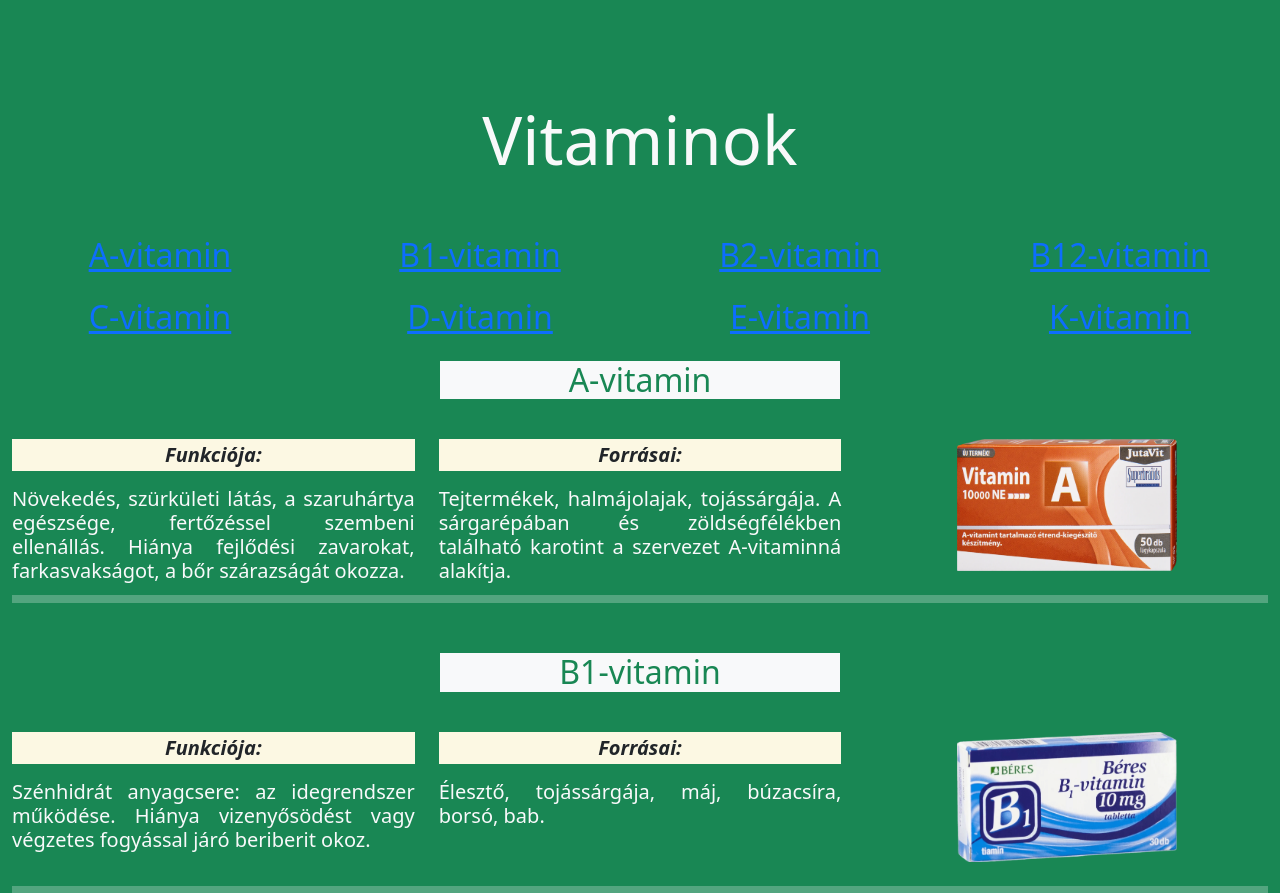
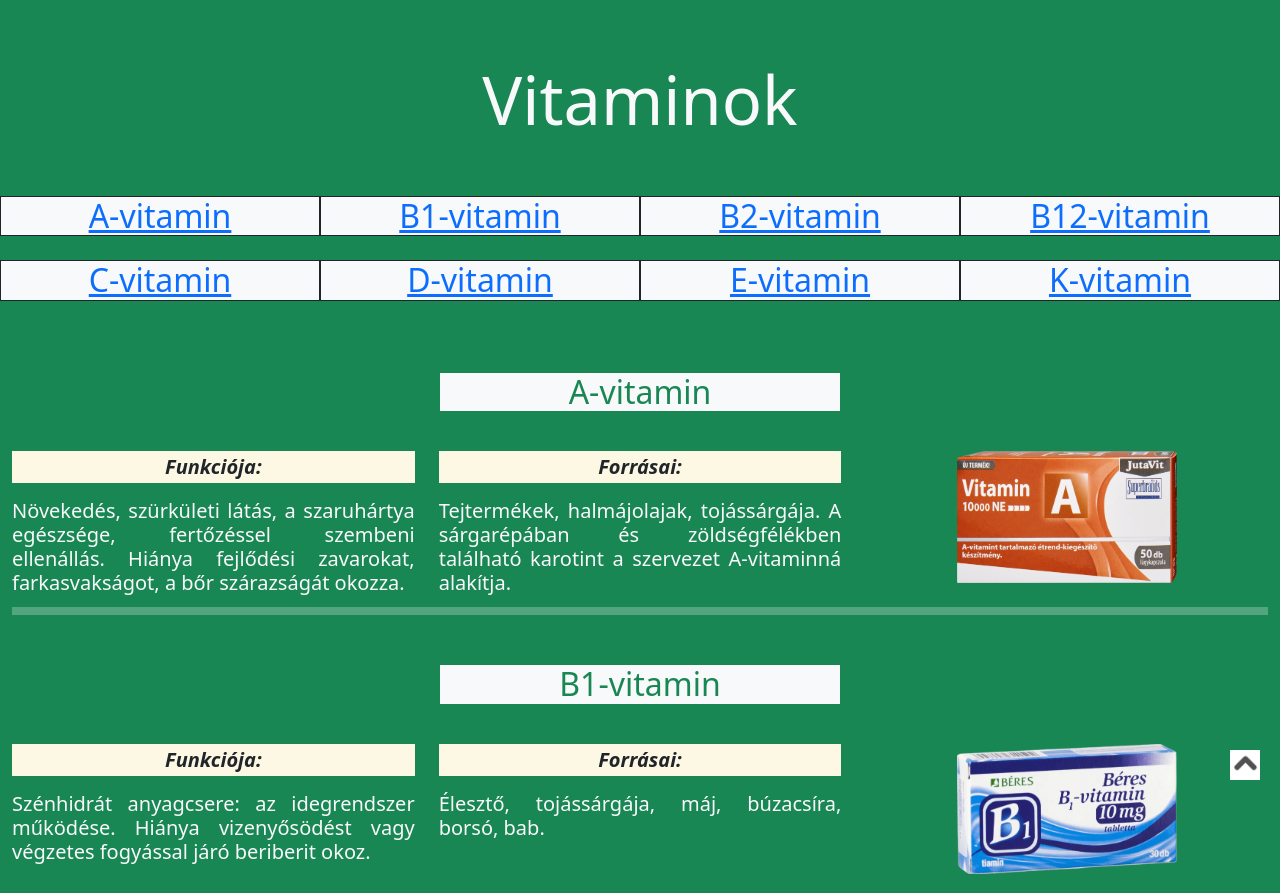
Before and after one commit to busa-robi/vitaminok, a plain HTML site: page index.html in a window 1280 px wide. Shown: the top 893 px of the page. Drawn offline with nearby package versions, Linux system fonts and the light colour scheme.

Commit message:
Ital ora

```diff
--- a/index.html
+++ b/index.html
@@ -12,28 +12,28 @@
 <body class="bg-success">
    <div class="container-fluid">
 
-       <div class="row fejlec">
+       <div class="row fejlec" id="fejlec">
            <div class="col-md-12 text-center h1 mb-3"><a href="https://hu.wikipedia.org/wiki/Vitamin" target="_blank" title="Vitaminok" class="text-light fejlecfelirat">Vitaminok</a></div>
        </div>
 
 
      <div class="row">
-            <div class="col-md-3 text-center h2 mb-4 text-decoration-none"><a href="#avitamin">A-vitamin</a></div>
-            <div class="col-md-3 text-center h2 mb-4 text-decoration-none"><a href="#b1vitamin">B1-vitamin</a></div>
-            <div class="col-md-3 text-center h2 mb-4 text-decoration-none"><a href="#b2vitamin">B2-vitamin</a></div>
-            <div class="col-md-3 text-center h2 mb-4 text-decoration-none"><a href="#b12vitamin">B12-vitamin</a></div>
+            <div class="col-md-3 text-center h2 mb-4 text-decoration-none border border-dark bg-light"><a href="#avitamin">A-vitamin</a></div>
+            <div class="col-md-3 text-center h2 mb-4 text-decoration-none border border-dark bg-light"><a href="#b1vitamin">B1-vitamin</a></div>
+            <div class="col-md-3 text-center h2 mb-4 text-decoration-none border border-dark bg-light"><a href="#b2vitamin">B2-vitamin</a></div>
+            <div class="col-md-3 text-center h2 mb-4 text-decoration-none border border-dark bg-light"><a href="#b12vitamin">B12-vitamin</a></div>
      </div>
 
      <div class="row">
-        <div class="col-md-3 text-center h2 mb-4 text-decoration-none"><a href="#cvitamin">C-vitamin</a></div>
-        <div class="col-md-3 text-center h2 mb-4 text-decoration-none"><a href="#b1vitamin">D-vitamin</a></div>
-        <div class="col-md-3 text-center h2 mb-4 text-decoration-none"><a href="#b2vitamin">E-vitamin</a></div>
-        <div class="col-md-3 text-center h2 mb-4 text-decoration-none"><a href="#b12vitamin">K-vitamin</a></div>
+        <div class="col-md-3 text-center h2 mb-4 text-decoration-none border border-dark bg-light"><a href="#cvitamin">C-vitamin</a></div>
+        <div class="col-md-3 text-center h2 mb-4 text-decoration-none border border-dark bg-light"><a href="#dvitamin">D-vitamin</a></div>
+        <div class="col-md-3 text-center h2 mb-4 text-decoration-none border border-dark bg-light"><a href="#evitamin">E-vitamin</a></div>
+        <div class="col-md-3 text-center h2 mb-4 text-decoration-none border border-dark bg-light"><a href="#kvitamin">K-vitamin</a></div>
  </div>
 
 
        <div class="row">
-           <div class="col-md-12 text-center h2 mb-4 bg-light cella" id="avitamin"><a href="https://hu.wikipedia.org/wiki/A-vitamin" target="_blank" title="A-vitamin" class="text-success text-decoration-none">A-vitamin</a></div>
+           <div class="col-md-12 text-center h2 mt-5 mb-4 bg-light cella" id="avitamin"><a href="https://hu.wikipedia.org/wiki/A-vitamin" target="_blank" title="A-vitamin" class="text-success text-decoration-none">A-vitamin</a></div>
         </div>
         <div class="row">
                 <div class="col-md-4 text-light h5" style="text-align: justify;">
@@ -76,7 +76,7 @@
         <hr>
 
          <div class="row">
-            <div class="col-md-12 text-center h2 mb-4 bg-light cella" id="#b2vitamin"><a href="https://www.hazipatika.com/taplalkozas/vitamin_abc/vitamin_kisokos/b2-vitamin" target="_blank" title="B2-vitamin" class="text-success text-decoration-none">B2-vitamin</a></div>
+            <div class="col-md-12 text-center h2 mb-4 bg-light cella" id="b2vitamin"><a href="https://www.hazipatika.com/taplalkozas/vitamin_abc/vitamin_kisokos/b2-vitamin" target="_blank" title="B2-vitamin" class="text-success text-decoration-none">B2-vitamin</a></div>
          </div>
          <div class="row">
                  <div class="col-md-4 text-light h5" style="text-align: justify;">
@@ -97,7 +97,7 @@
         <hr>
 
           <div class="row">
-            <div class="col-md-12 text-center h2 mb-4 bg-light cella" id="#b12vitamin"><a href="https://hu.wikipedia.org/wiki/B12-vitamin" target="_blank" title="B12-vitamin" class="text-success text-decoration-none">B12-vitamin</a></div>
+            <div class="col-md-12 text-center h2 mb-4 bg-light cella" id="b12vitamin"><a href="https://hu.wikipedia.org/wiki/B12-vitamin" target="_blank" title="B12-vitamin" class="text-success text-decoration-none">B12-vitamin</a></div>
          </div>
          <div class="row">
                  <div class="col-md-4 text-light h5" style="text-align: justify;">
@@ -118,7 +118,7 @@
         <hr>
 
           <div class="row">
-            <div class="col-md-12 text-center h2 mb-4 bg-light cella"><a href="https://cvitaminok.hu/" target="_blank" title="C-vitamin" class="text-success text-decoration-none">C-vitamin</a></div>
+            <div class="col-md-12 text-center h2 mb-4 bg-light cella" id="cvitamin"><a href="https://cvitaminok.hu/" target="_blank" title="C-vitamin" class="text-success text-decoration-none">C-vitamin</a></div>
          </div>
          <div class="row">
                  <div class="col-md-4 text-light h5" style="text-align: justify;">
@@ -139,7 +139,7 @@
         <hr>
 
           <div class="row">
-            <div class="col-md-12 text-center h2 mb-4 bg-light cella"><a href="https://d-vitamin.hu/" target="_blank" title="D-vitamin" class="text-success text-decoration-none">D-vitamin</a></div>
+            <div class="col-md-12 text-center h2 mb-4 bg-light cella" id="dvitamin"><a href="https://d-vitamin.hu/" target="_blank" title="D-vitamin" class="text-success text-decoration-none">D-vitamin</a></div>
          </div>
          <div class="row">
                  <div class="col-md-4 text-light h5" style="text-align: justify;">
@@ -160,7 +160,7 @@
         <hr>
 
         <div class="row">
-            <div class="col-md-12 text-center h2 mb-4 bg-light cella"><a href="https://www.webbeteg.hu/cikkek/egeszseges/2545/e-vitamin" target="_blank" title="E-vitamin" class="text-success text-decoration-none">E-vitamin</a></div>
+            <div class="col-md-12 text-center h2 mb-4 bg-light cella" id="evitamin"><a href="https://www.webbeteg.hu/cikkek/egeszseges/2545/e-vitamin" target="_blank" title="E-vitamin" class="text-success text-decoration-none">E-vitamin</a></div>
          </div>
          <div class="row">
                  <div class="col-md-4 text-light h5" style="text-align: justify;">
@@ -181,7 +181,7 @@
         <hr>
 
           <div class="row">
-            <div class="col-md-12 text-center h2 mb-4 bg-light cella"><a href="https://www.hazipatika.com/taplalkozas/vitamin_abc/vitamin_kisokos/k-vitamin" target="_blank" title="K-vitamin" class="text-success text-decoration-none">K-vitamin</a></div>
+            <div class="col-md-12 text-center h2 mb-4 bg-light cella" id="kvitamin"><a href="https://www.hazipatika.com/taplalkozas/vitamin_abc/vitamin_kisokos/k-vitamin" target="_blank" title="K-vitamin" class="text-success text-decoration-none">K-vitamin</a></div>
          </div>
          <div class="row">
                  <div class="col-md-4 text-light h5" style="text-align: justify;">
@@ -210,18 +210,17 @@
                         <sup>3</sup>foginygyulladással és vérzéssel járó ritka betegség <br>
                     </p>
                </div>
-
-                <div class="text-center p-3 fw-bold" style="background-color: rgba(0, 0, 0, 0.05);">
+                    <div class="text-center p-3 fw-bold" style="background-color: rgba(0, 0, 0, 0.05);">
                   © 2024 Copyright:
                   <a class="nameanimation" href="https://github.com/busa-robi" target="_blank">Busa Róbert Dávid</a>
+                </div>
+                <div>
 
                 </div>
-
               </footer>
 
         </div>
-
-
-   </div>
+  </div>
+  <div><a href="#fejlec"><img class="felnyil" src="up.png" alt="Nyíl"></a></div>
 </body>
 </html>
--- a/style.css
+++ b/style.css
@@ -33,7 +33,7 @@ hr {
 }
 
 .fejlec {
-    padding-top: 100px;
+    padding-top: 60px;
     font-weight: bold;
     padding-bottom: 40px;
 }
@@ -43,3 +43,16 @@ hr {
     text-decoration: none;
 }
 .border-top {width: 400px;}
+
+.felnyil {
+    width: 30px;
+    height: 30px;
+    background-color: white;
+    position: fixed;
+    bottom: 20px;
+    right: 20px;
+}
+
+.linkkk {
+    text-decoration: none;
+}
```
Also changed, not shown: up.png (added).
